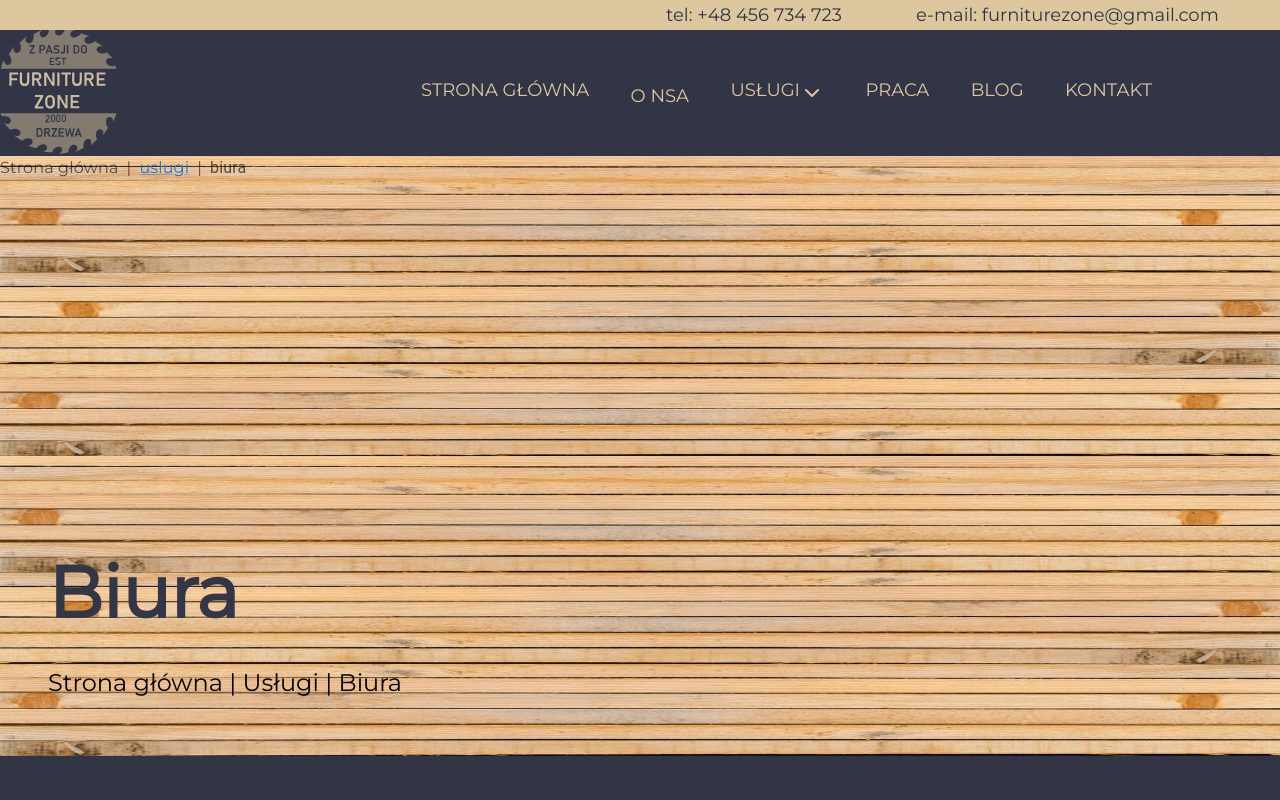
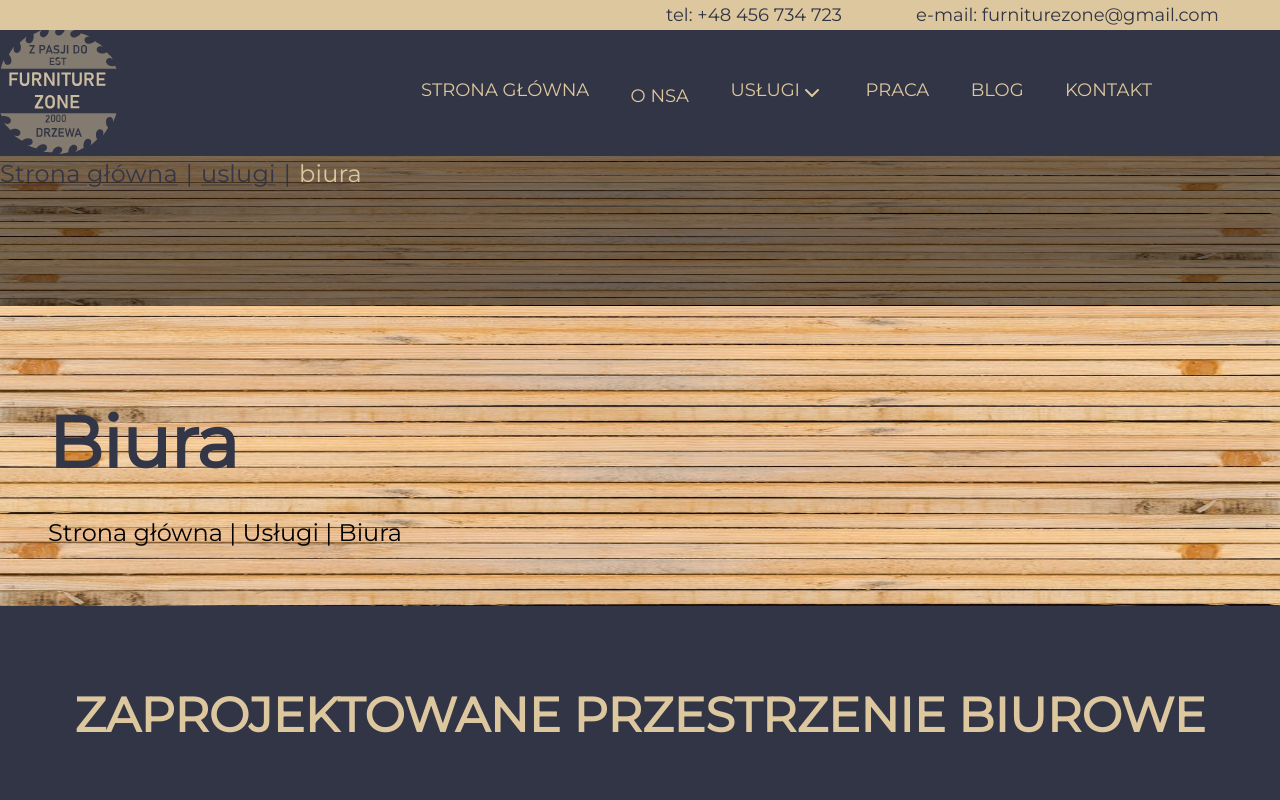
Before and after one commit to MattyKarpinski/furniture-site, a React (Create React App) app: page /uslugi/biura in a window 1280 px wide. Shown: the top 800 px of the page. Built offline with nearby package versions, Linux system fonts and the light colour scheme.

Commit message:
Upgrade breadcrumbs

```diff
--- a/src/components/assets/breadcrumbs-background/BreadcrumbsBackground.scss
+++ b/src/components/assets/breadcrumbs-background/BreadcrumbsBackground.scss
@@ -1,7 +1,9 @@
 .bread-crumbs-background {
     width: 100%;
-    height: 300px;
-    background-image: url('breadcrumbs-background.jpeg');
+    height: 150px;
+    background-image: linear-gradient(rgba(0, 0, 0, 0.5),
+     rgba(0, 0, 0, 0.5)),
+     url('breadcrumbs-background.jpeg');
     background-position: center;
     background-size: 100% 100%;
     background-repeat: no-repeat;
--- a/src/components/assets/breadcrumbs-background/BreadcrumbsBackground.tsx
+++ b/src/components/assets/breadcrumbs-background/BreadcrumbsBackground.tsx
@@ -3,6 +3,8 @@ import Typography from '@mui/material/Typography';
 import Breadcrumbs from '@mui/material/Breadcrumbs';
 import Link from '@mui/material/Link';
 import { useNavigate, useLocation } from 'react-router-dom';
+import { ThemeProvider } from '@mui/material';
+import { createTheme } from '@mui/material';
 
 const BreadcrumbsBackground = () => {
 
@@ -10,19 +12,36 @@ const navigate = useNavigate();
 const { pathname } = useLocation();
 const pathnames = pathname.split("/").filter(Boolean);
 
+
+
+const theme = createTheme({
+  palette: {
+    primary: {
+      main: '#333646'
+    },
+    text: {
+      primary: '#C4C4C4',
+      secondary: '#DDC79F'
+    }
+  }
+});
+
+
   return (
     <div className='bread-crumbs-background'>
-      <Breadcrumbs aria-label="breadcrumb" separator="|" style = {{fontFamily:'Montserrat'}}>
-        <Link onClick={() => navigate("/")} underline="hover" color="inherit">Strona główna</Link>
+      <ThemeProvider theme={theme}>
+      <Breadcrumbs aria-label="breadcrumb" separator="|" style = {{fontFamily:'Montserrat', color:'#333646', fontSize: "24px"}}>
+        <Link onClick={() => navigate("/")} style = {{fontFamily:'Montserrat', color:'#333646', fontSize: "24px"}}>Strona główna</Link>
         {pathnames.map((name, index) => {
           const routeTo = `/${pathnames.slice(0, index + 1).join("/")}`;
           const isLast = index === pathnames.length -1;
           return isLast ? (
-            <Typography key={name}>{name}</Typography>
-          ) : (<Link key={name} onClick={() => navigate(routeTo)}>{name}</Link>
+            <Typography key={name} style = {{fontFamily:'Montserrat', color:'#DDC79F', fontSize: "24px", fontWeight: 100}}>{name}</Typography>
+          ) : (<Link key={name} onClick={() => navigate(routeTo)} style = {{fontFamily:'Montserrat', color:'#333646', fontSize: "24px"}}>{name}</Link>
           );
         })}
       </Breadcrumbs>
+      </ThemeProvider>
     </div>
   )
 };
```
